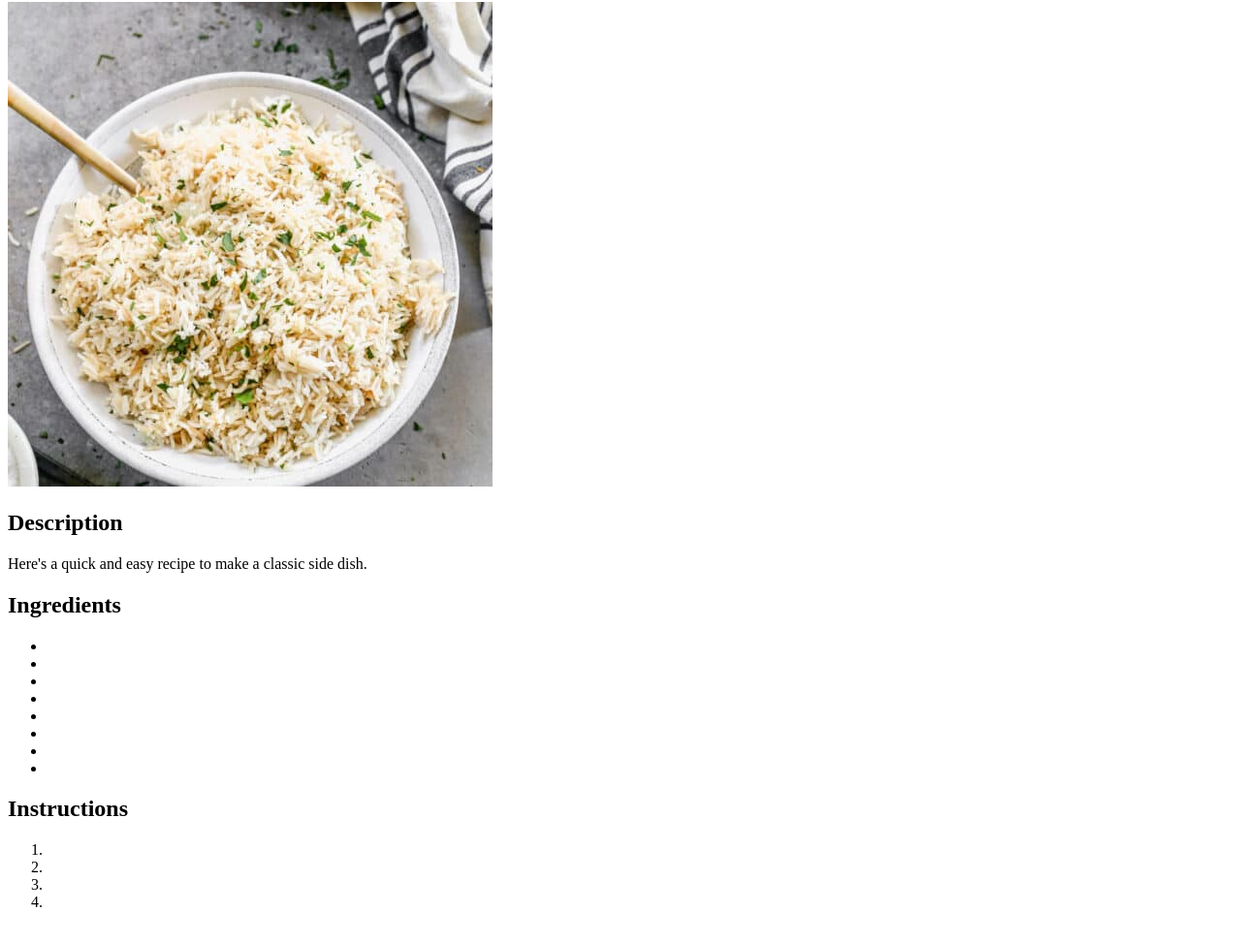
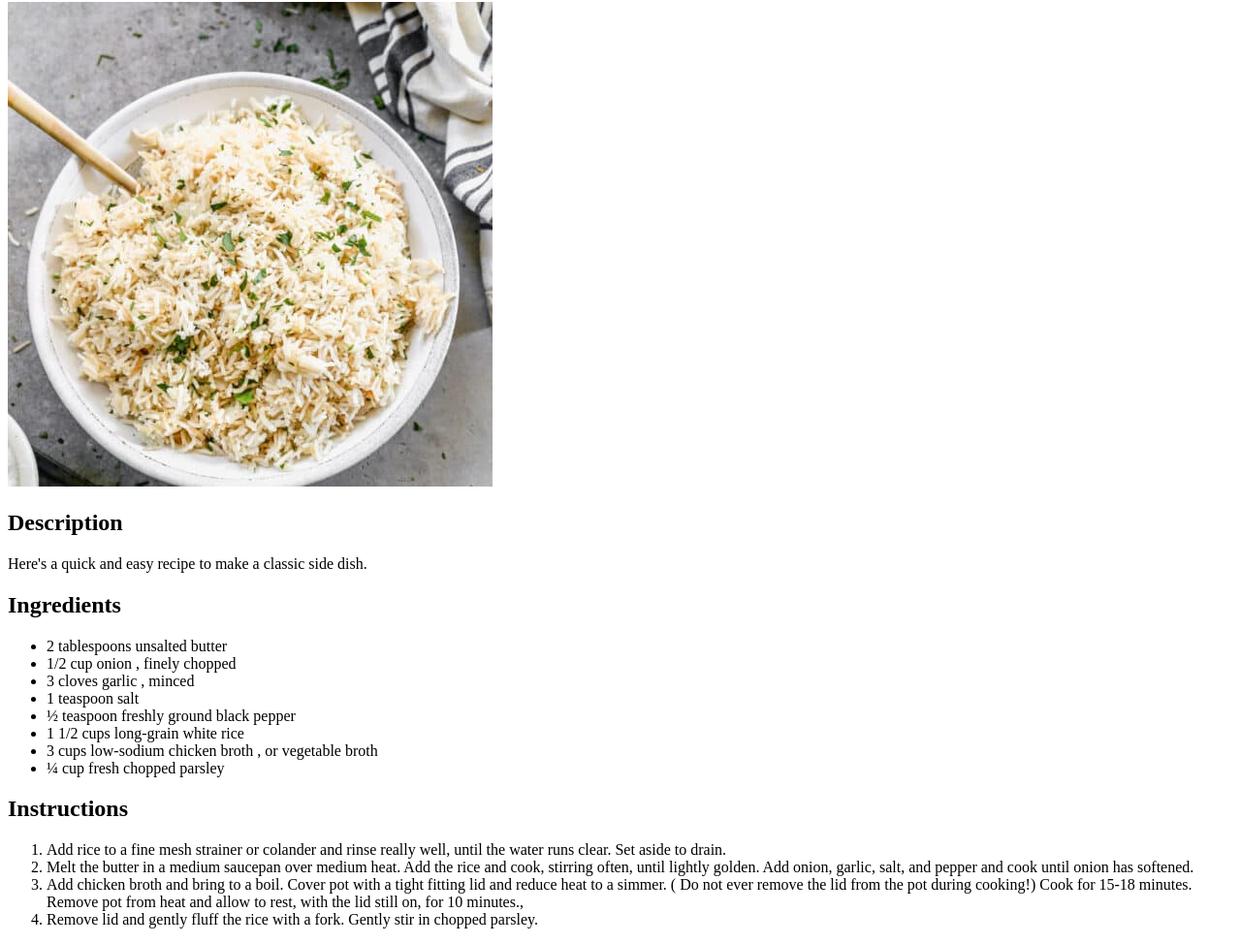
Before and after one commit to brwestheimer/odin-recipes, a plain HTML site: page recipes/ricepilaf.html in a window 1280 px wide. Shown: the part 78-1052 px from the top of the page at 97% size. Drawn offline with Linux system fonts and the light colour scheme.

Commit message:
add content to Apple Pie and Rice Pilaf

```diff
--- a/recipes/ricepilaf.html
+++ b/recipes/ricepilaf.html
@@ -15,22 +15,28 @@
 
     <h2>Ingredients</h2>
     <ul>
-        <li></li>
-        <li></li>
-        <li></li>
-        <li></li>
-        <li></li>
-        <li></li>
-        <li></li>
-        <li></li>
+        <li>2 tablespoons unsalted butter</li>
+        <li>1/2 cup onion , finely chopped</li>
+        <li>3 cloves garlic , minced</li>
+        <li>1 teaspoon salt</li>
+        <li>½ teaspoon freshly ground black pepper</li>
+        <li>1 1/2 cups long-grain white rice</li>
+        <li>3 cups low-sodium chicken broth , or vegetable broth</li>
+        <li>¼ cup fresh chopped parsley</li>
     </ul>
 
     <h2>Instructions</h2>
     <ol type="1">
-        <li></li>
-        <li></li>
-        <li></li>
-        <li></li>
+        <li>Add rice to a fine mesh strainer or colander and rinse really well, until the water runs clear. Set aside to drain.</li>
+        <li>Melt the butter in a medium saucepan over medium heat. Add the rice and cook, stirring often, until lightly golden.
+            Add onion, garlic, salt, and pepper and cook until onion has softened.
+        </li>
+        <li>Add chicken broth and bring to a boil. Cover pot with a tight fitting lid and reduce heat to a simmer. (
+            Do not ever remove the lid from the pot during cooking!) Cook for 15-18 minutes.
+            Remove pot from heat and allow to rest, with the lid still on, for 10 minutes.,
+        </li>
+        <li>Remove lid and gently fluff the rice with a fork. Gently stir in chopped parsley.
+        </li>
     </ol>
 </body>
 </html>
```
Also changed, not shown: recipes/applepie.html (+14 -12 lines).
